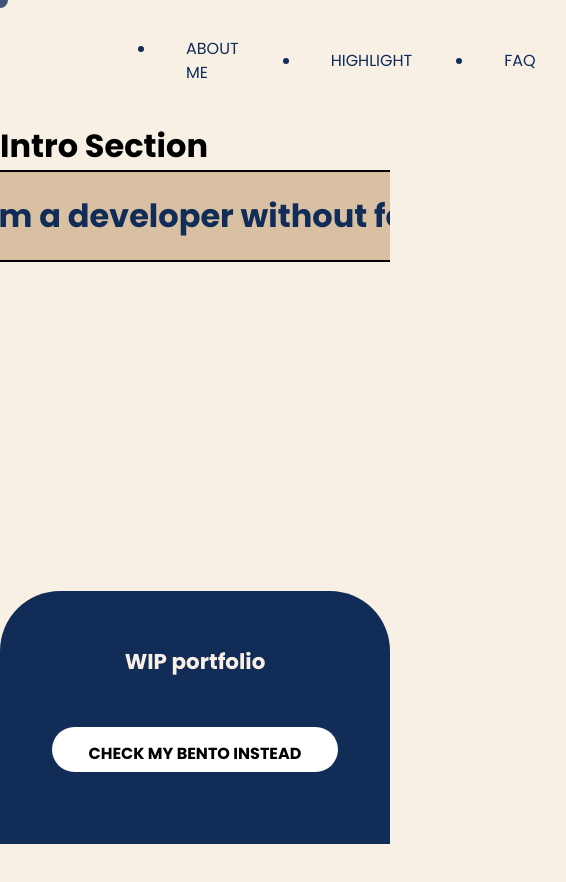
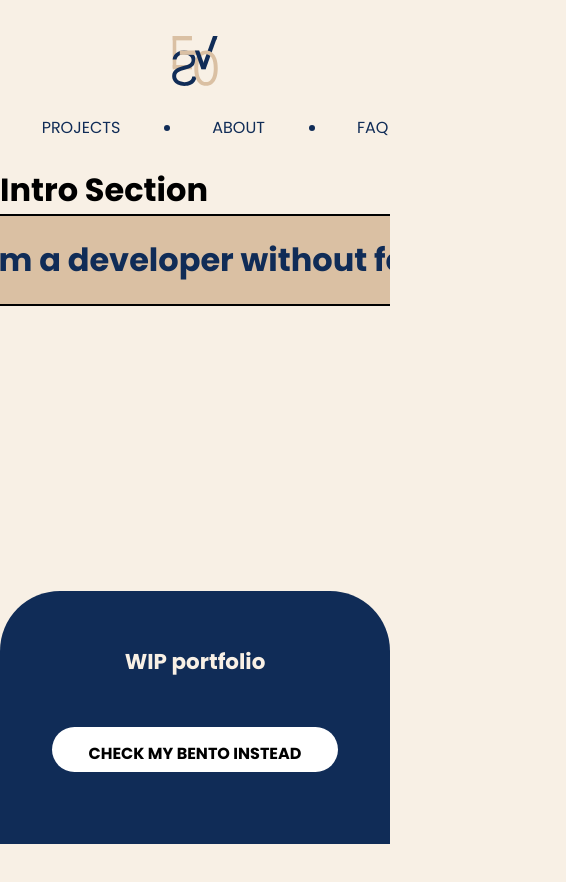
Before and after one commit to BSIT-Evanism/New-Portfolio2, a React (Vite) app: page / in a window 390 px wide. Shown: the top 882 px of the page, 566 px wide, since content can reach past the window. Built offline with nearby package versions, Linux system fonts and the light colour scheme.

Commit message:
fixed mq and new layout

```diff
--- a/src/components/AnimatedLogo/AnimatedLogo.jsx
+++ b/src/components/AnimatedLogo/AnimatedLogo.jsx
@@ -2,13 +2,11 @@ import styles from "./AnimatedLogo.module.scss";
 import Logo from "../../assets/evan.svg";
 import { motion } from "framer-motion";
 import { useHoverUpdate, useHover } from "../../context/ViewContext";
-import { AnimatePresence, useMotionValue } from "framer-motion";
+import { AnimatePresence } from "framer-motion";
 import { useRef, useState } from "react";
-import useMousePosition from "../../utils/useMousePosition";
 
 export default function AnimatedLogo() {
   const [position, setPosition] = useState({ x: 0, y: 0 });
-  const hover = useHover();
   const setHover = useHoverUpdate();
   const ref = useRef(null);
 
@@ -33,9 +31,6 @@ export default function AnimatedLogo() {
       >
         <div className={styles.logoContainer}>
           <AnimatePresence>
-            {hover && (
-              <motion.div layoutId="cursorLogo" className={styles.border} />
-            )}
             <motion.img
               ref={ref}
               animate={{ x: position.x, y: position.y }}
--- a/src/components/Carousel/Carousel.jsx
+++ b/src/components/Carousel/Carousel.jsx
@@ -23,8 +23,8 @@ function Carousel() {
       animate={{ y: 0 }}
       transition={{ duration: 1.5, type: "spring", delay: 0.8 }}
     >
-      <li className={styles.selection}>About Me</li>
-      <li className={styles.selection}>Highlight</li>
+      <li className={styles.selection}>Projects</li>
+      <li className={styles.selection}>About</li>
       <li className={styles.selection}>FAQ</li>
     </motion.ul>
   )
--- a/src/components/Cursor/Cursor.jsx
+++ b/src/components/Cursor/Cursor.jsx
@@ -9,23 +9,21 @@ export default function Cursor() {
   const hover = useHover();
   const { mousePosition } = useMousePosition();
 
-  const size = hover ? 3 : 0.8;
-  const sizeVar = hover ? 2 : 0;
+  const size = hover ? 4 : 0.8;
+  const sizeVar = hover ? 3 : 0;
 
   return (
     <>
       <motion.div className={styles.cursorWrapper}>
         <AnimatePresence>
           <motion.div
-            layoutId="cursorLogo"
             className={styles.cursor}
             style={{ x: mousePosition.x, y: mousePosition.y }}
-            animate={{ scale: size, opacity: hover ? 0 : 0.8 }}
+            animate={{ scale: size, opacity: hover ? 0.5 : 0.8 }}
           ></motion.div>
         </AnimatePresence>
         {hover && (
           <motion.div
-            layout
             className={styles.cursor}
             style={{ x: mousePosition.x, y: mousePosition.y }}
             animate={{ scale: sizeVar }}
--- a/src/components/Cursor/Cursor.module.scss
+++ b/src/components/Cursor/Cursor.module.scss
@@ -7,6 +7,10 @@
   display: flex;
   justify-content: center;
   align-items: center;
+
+  @media (max-width: 768px) {
+    display: none;
+  }
 }
 
 .cursor {
--- a/src/components/HeroSection/HeroSection.module.scss
+++ b/src/components/HeroSection/HeroSection.module.scss
@@ -15,6 +15,11 @@
   transform-style: preserve-3d;
   perspective: 1000px;
 
+  @media (max-width: 768px) {
+    display: none;
+
+  }
+
   .hero {
     width: fit-content;
     height: fit-content;
@@ -26,11 +31,11 @@
     transform-style: preserve-3d;
     transform: rotateX(var(--rotateX)) rotateY(var(--rotateY));
 
-    &:has(:hover) > .inner > .contain > .float > .heroText {
+    &:has(:hover)>.inner>.contain>.float>.heroText {
       opacity: 1;
     }
 
-    &:has(:hover) > .inner > .contain > .float {
+    &:has(:hover)>.inner>.contain>.float {
       transform: rotateY(180deg);
     }
 
@@ -45,7 +50,7 @@
     //  transform: translateZ(-80px);
     //}
 
-    &:has(:hover) > .inner {
+    &:has(:hover)>.inner {
       &::before {
         content: "";
         border: #102c57 solid 2px;
@@ -168,14 +173,14 @@
             height: 15px;
             border-radius: 2rem;
             background: green;
-            animation: 1.5s cubic-bezier(0.76, 0, 0.55, 0.75) 0.5s infinite
-              pulse;
+            animation: 1.5s cubic-bezier(0.76, 0, 0.55, 0.75) 0.5s infinite pulse;
 
             @keyframes pulse {
               from {
                 transform: scale(1);
                 opacity: 1;
               }
+
               to {
                 transform: scale(1.5);
                 opacity: 0;
--- a/src/components/Navbar/Navbar.module.scss
+++ b/src/components/Navbar/Navbar.module.scss
@@ -3,7 +3,7 @@
   justify-content: center;
   align-items: center;
   width: 13vw;
-  height: 9vh;
+  height: 5.5rem;
   padding: 20px 30px;
   border-radius: 60px;
   position: absolute;
@@ -90,6 +90,7 @@
   from {
     opacity: 0.5;
   }
+
   to {
     opacity: 1;
   }
--- a/src/index.scss
+++ b/src/index.scss
@@ -1,4 +1,5 @@
 @import url("https://fonts.googleapis.com/css2?family=Poppins:wght@100;300;400;600;700&display=swap");
+
 /*
   1. Use a more-intuitive box-sizing model.
 */
@@ -7,6 +8,7 @@
 *::after {
   box-sizing: border-box;
 }
+
 /*
   2. Remove default margin
 */
@@ -14,6 +16,7 @@
   margin: 0;
   // border: 1px solid red;
 }
+
 /*
   Typographic tweaks!
   3. Add accessible line-height
@@ -23,6 +26,7 @@ body {
   line-height: 1.5;
   -webkit-font-smoothing: antialiased;
 }
+
 /*
   5. Improve media defaults
 */
@@ -34,6 +38,7 @@ svg {
   display: block;
   max-width: 100%;
 }
+
 /*
   6. Remove built-in form typography styles
 */
@@ -43,6 +48,7 @@ textarea,
 select {
   font: inherit;
 }
+
 /*
   7. Avoid text overflows
 */
@@ -55,6 +61,7 @@ h5,
 h6 {
   overflow-wrap: break-word;
 }
+
 /*
   8. Create a root stacking context
 */
@@ -70,6 +77,10 @@ html {
   -ms-overflow-style: none;
   scrollbar-width: none;
   cursor: none;
+
+  @media (max-width: 768px) {
+    cursor: auto;
+  }
 }
 
 html::-webkit-scrollbar {
--- a/src/pages/Home.jsx
+++ b/src/pages/Home.jsx
@@ -12,8 +12,6 @@ import { useContext } from "react";
 import { IntroContext } from "../context/navbarToggle";
 import AnimatedLogo from "../components/AnimatedLogo/AnimatedLogo";
 import NoticeBanner from "../components/NoticeBanner/NoticeBanner";
-import useMousePosition from "../utils/useMousePosition";
-import { motion } from "framer-motion";
 import { AnimatePresence } from "framer-motion";
 import IntroSection from "../components/IntroSection/IntroSection";
 
@@ -42,7 +40,7 @@ function Home() {
         <div className={styles.wrapper}>
           <Link to="/">{!loader && <AnimatedLogo />}</Link>
           <Carousel />
-          <Trademark />
+          {/* <Trademark /> */}
         </div>
         <NoticeBanner />
         <HeroSection />
--- a/src/pages/page-index.module.scss
+++ b/src/pages/page-index.module.scss
@@ -1,5 +1,3 @@
-
-
 .button {
   height: 10px;
   width: 10px;
@@ -10,7 +8,6 @@
   display: flex;
   justify-content: center;
   align-items: center;
-  cursor: pointer;
 }
 
 .wrapper {
@@ -19,7 +16,12 @@
   align-self: center;
   padding: 1rem;
 
-  & > h1 {
+  @media (max-width: 768px) {
+    flex-direction: column;
+    align-items: center;
+  }
+
+  &>h1 {
     padding: 20px;
   }
 }
```
Lines whose indentation alone changed are shown as unchanged.
